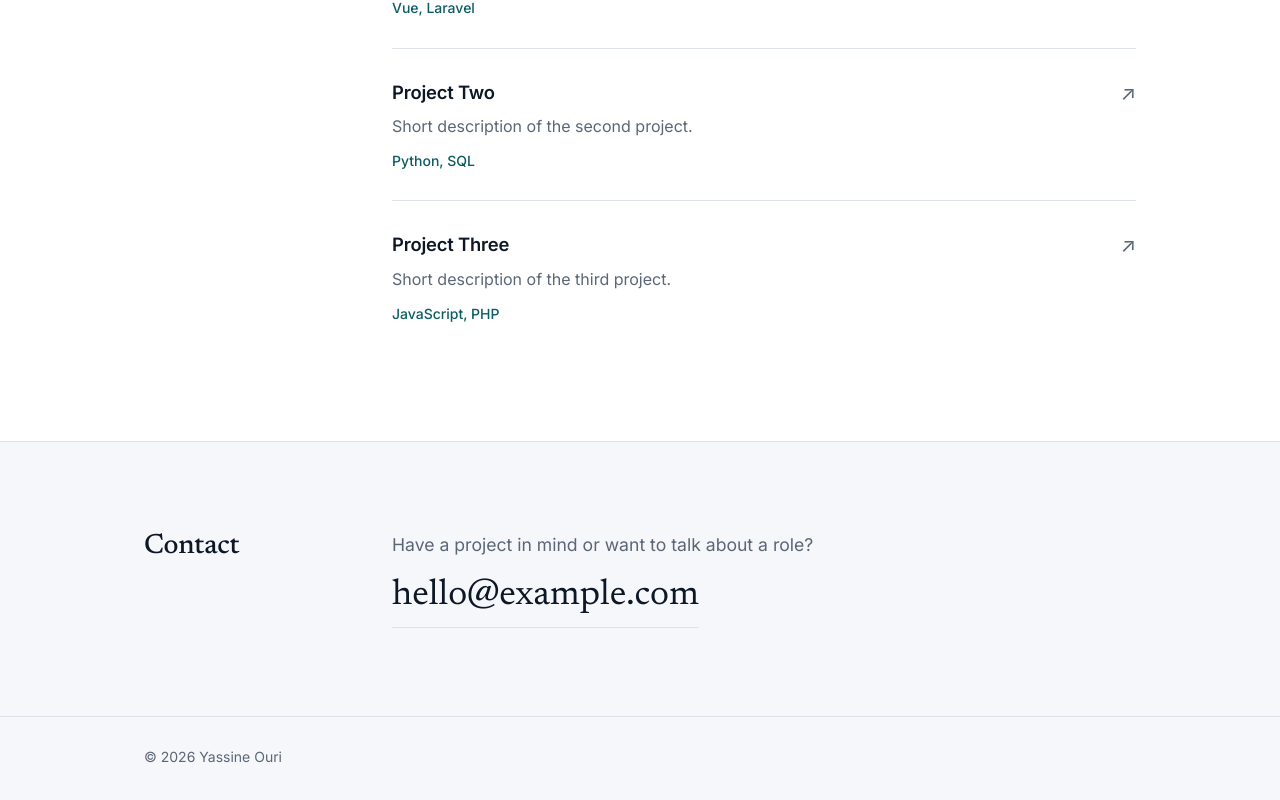
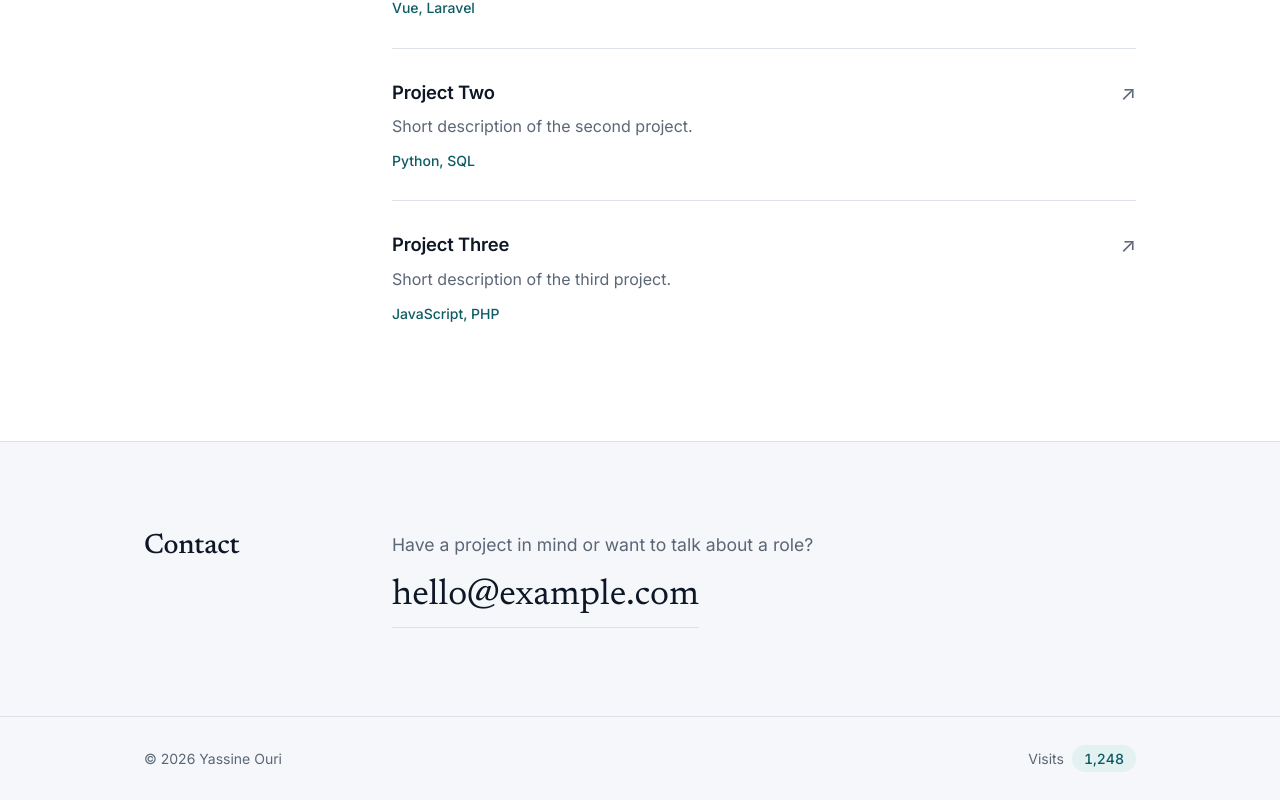
Before and after one commit to YassineOuri/azure-static-website-deployment, a Vue app: page / in a window 1280 px wide. Shown: the part 926-1726 px from the top of the page. Built offline with nearby package versions, Linux system fonts and the light colour scheme.

Commit message:
[feat] : added visitors counter in website

```diff
--- a/src/App.vue
+++ b/src/App.vue
@@ -3,6 +3,7 @@ const name = 'Yassine Ouri'
 const role = 'Full-Stack Developer'
 const intro = 'I design and build reliable web applications, from database to interface.'
 const email = 'hello@example.com'
+const visits = 1248 // placeholder, replace with real data later
 
 const skillGroups = [
   { label: 'Frontend', items: ['Vue', 'JavaScript'] },
@@ -96,7 +97,13 @@ const projects = [
   </main>
 
   <footer class="footer">
-    <div class="container">© {{ new Date().getFullYear() }} {{ name }}</div>
+    <div class="container footer-inner">
+      <span>© {{ new Date().getFullYear() }} {{ name }}</span>
+      <span class="visits">
+        <span class="visits-label">Visits</span>
+        <span class="visits-count">{{ visits.toLocaleString() }}</span>
+      </span>
+    </div>
   </footer>
 </template>
 
@@ -177,6 +184,16 @@ h1 {
 
 /* Footer */
 .footer { padding: 28px 0; border-top: 1px solid var(--line); font-size: 0.875rem; color: var(--muted); }
+.footer-inner { display: flex; justify-content: space-between; align-items: center; gap: 16px; flex-wrap: wrap; }
+
+/* Visit counter */
+.visits { display: inline-flex; align-items: center; gap: 8px; }
+.visits-label { color: var(--muted); }
+.visits-count {
+  background: var(--accent-soft); color: var(--accent);
+  padding: 2px 12px; border-radius: 999px;
+  font-weight: 500; font-variant-numeric: tabular-nums;
+}
 
 /* Responsive */
 @media (max-width: 800px) {
```
Also changed, not shown: 2 other files (tests, documents, lock files or other folders).
